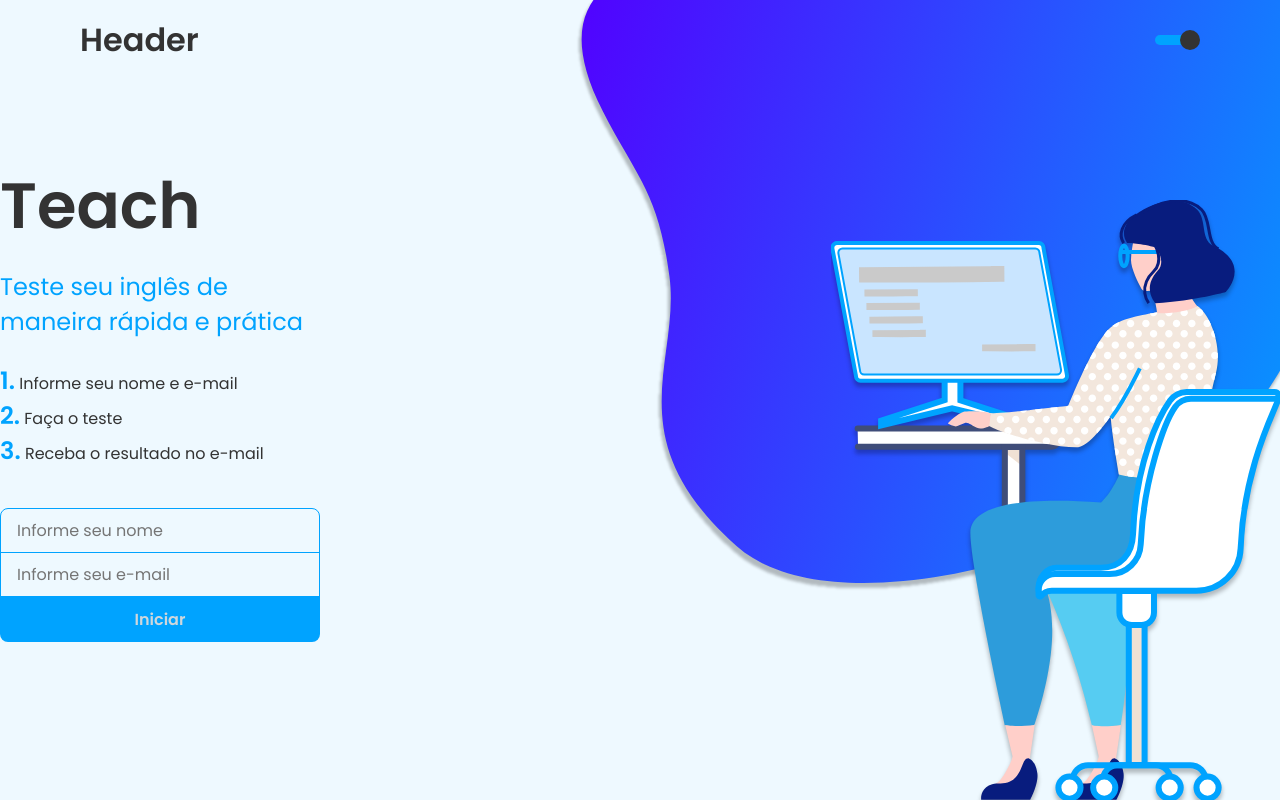
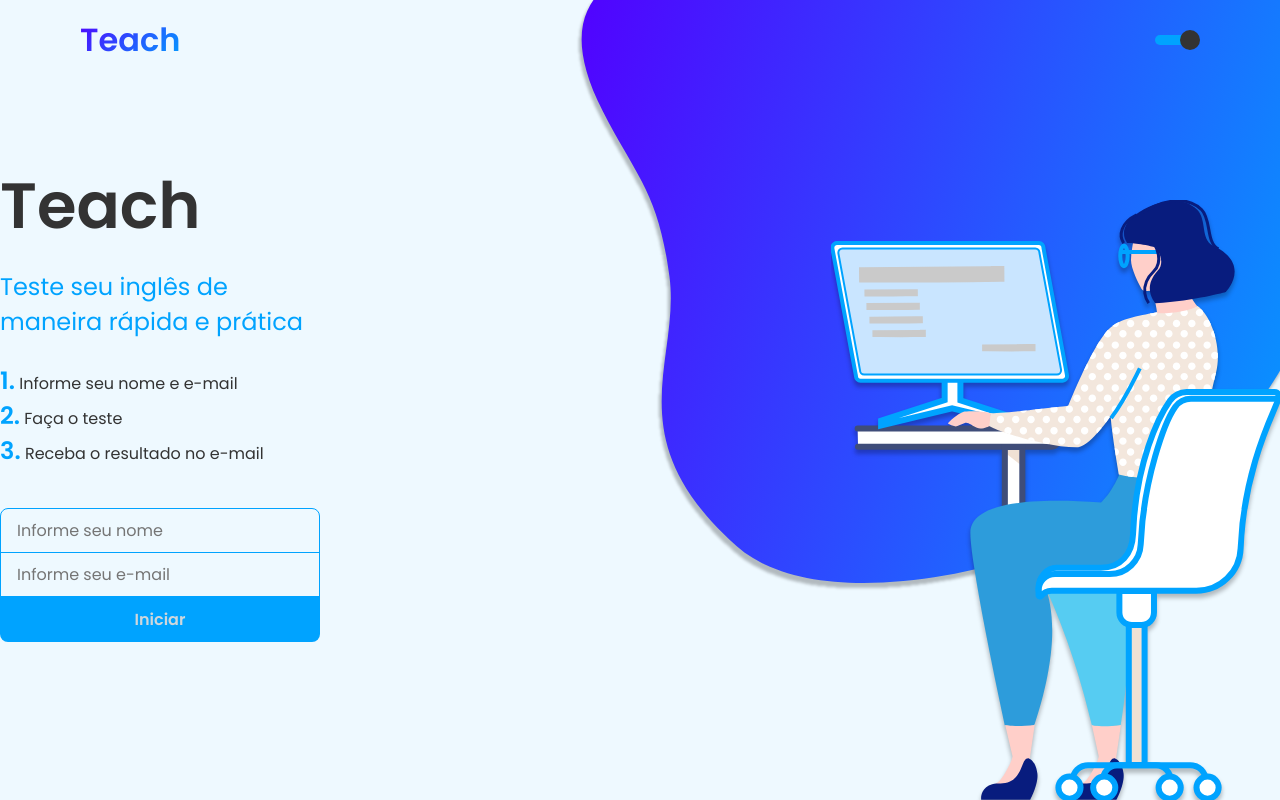
Before and after one commit to Eduardo-SO/Teach, a Next.js app in the folder web/: page / in a window 1280 px wide. Built offline with nearby package versions, Linux system fonts and the light colour scheme.

Commit message:
Change Header logo style

```diff
--- a/web/src/components/Header/index.tsx
+++ b/web/src/components/Header/index.tsx
@@ -13,7 +13,7 @@ const Header: React.FC<Props> = ({ toggleTheme }) => {
 
   return (
     <Container>
-      <h1>Header</h1>
+      <h1>Teach</h1>
 
       <Switch
         onChange={toggleTheme}
--- a/web/src/components/Header/styles.ts
+++ b/web/src/components/Header/styles.ts
@@ -8,4 +8,13 @@ export const Container = styled.div`
   height: 80px;
   padding: 0 80px;
   margin-bottom: -80px;
+
+  h1 {
+    background: ${props => props.theme.colors.background.gradient};
+
+    text-shadow: none;
+    background-clip: text;
+    -webkit-background-clip: text;
+    -webkit-text-fill-color: transparent;
+  }
 `
```
